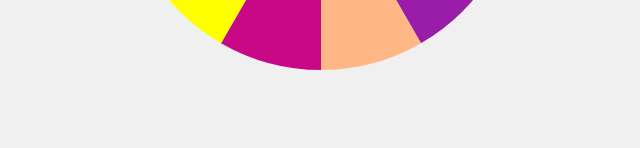
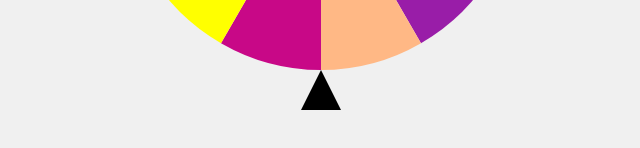
Before and after one commit to RZas-ops/spinner-super-fun, a plain HTML site: page index.html in a window 1280 px wide. Shown: the part 530-678 px from the top of the page, without its empty margins (319-959 px from the left). Drawn offline with Linux system fonts and the light colour scheme.

Commit message:
Update index.html

```diff
--- a/index.html
+++ b/index.html
@@ -28,7 +28,7 @@
       height: 0;
       border-style: solid;
       border-width: 0 20px 40px 20px;
-      border-color: black transparent transparent transparent;
+      border-color: transparent transparent black transparent;
       bottom: -40px;
       left: 180px;
     }
```
